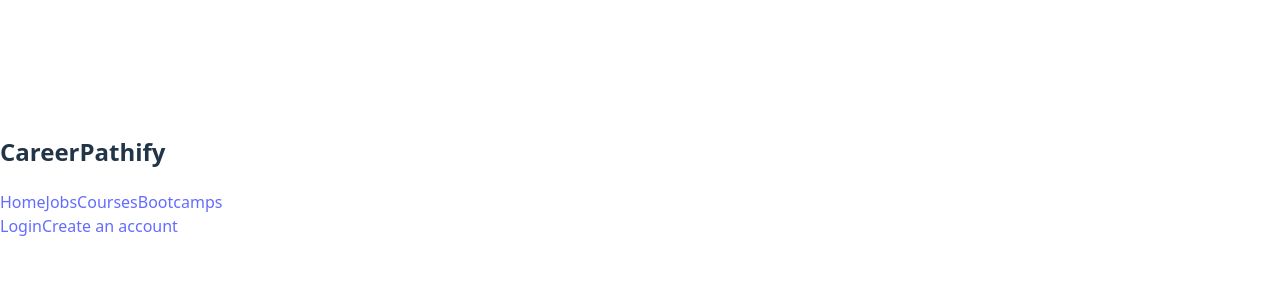
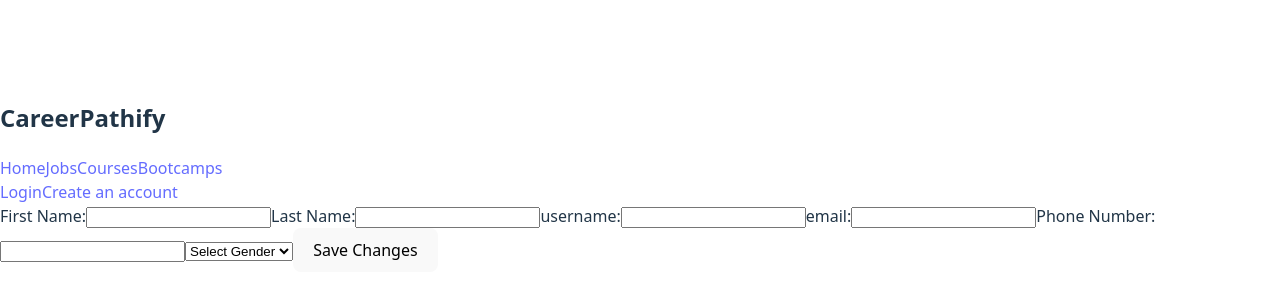
Before and after one commit to JoudKhalidAlosaimi/path-to-your-career-frontend, a React (Vite) app: page /profile in a window 1280 px wide. Shown: the part 224-524 px from the top of the page. Built offline with nearby package versions, Linux system fonts and the light colour scheme.

Commit message:
adding a UserProfile component so the user can change his info , still need to find a way to update the User fields too

```diff
--- a/src/App.jsx
+++ b/src/App.jsx
@@ -14,6 +14,7 @@ import Login from './components/Auth/Login'
 
 
 import { getUserFromToken } from './lib/auth'
+import UserProfile from './components/UserProfile/UserProfile'
 
 
 function App() {
@@ -26,7 +27,7 @@ function App() {
       <Routes>
         <Route path='/register' element={<Register/>}/>
         <Route path='/login' element={<Login setUser={setUser}/>}/>
-
+        <Route path='/profile' element={<UserProfile user={user}/>} />
 
         <Route path='/home' element={<HomePage/>}/>
         <Route path='/jobs' element={<JobIndex/>}/>
--- a/src/components/NavBar/NavBar.jsx
+++ b/src/components/NavBar/NavBar.jsx
@@ -19,7 +19,10 @@ function NavBar({ user, setUser }) {
                 {
                     user
                     ?
+                    <>
+                        <Link to={'/profile'}>Account</Link>
                         <LogOutButton setUser={setUser} />
+                    </>
                     :
                     <>
                         <Link to={'/login'}>Login</Link>
--- /dev/null
+++ b/src/components/UserProfile/UserProfile.jsx
@@ -0,0 +1,69 @@
+import { useState,useEffect } from "react"
+import axios from "axios"
+import { authRequest, getUserFromToken, clearTokens } from "../../lib/auth"
+
+function UserProfile() {
+    const [formData, setFormData] = useState({
+        first_name: '',
+        last_name: '',
+        username: '',
+        password: '',
+        email: '',
+        phone_number :'',
+        gender : ''
+    })
+
+
+    async function getProfile() {
+        const response = await authRequest({method:'get', url:`http://127.0.0.1:8000/api/profile/`})
+        setFormData(response.data)
+    }
+
+    useEffect(() => {
+        getProfile()
+    }, [])
+
+    function handleChange(e) {
+        setFormData({ ...formData, [e.target.name]: e.target.value })
+        console.log(formData)
+    }
+
+    async function handleSubmit(e) {
+        e.preventDefault()
+        const response = await authRequest({method: 'put', url: `http://127.0.0.1:8000/api/profile/`, data :formData})
+        console.log(response.data)
+    }
+
+return (
+    <div>
+        <form onSubmit={handleSubmit}>
+                <div>
+                    <label htmlFor='first_name'>First Name:</label>
+                    <input value={formData.first_name} onChange={handleChange} id='first_name' name='first_name' />
+
+                    <label htmlFor='last_name'>Last Name:</label>
+                    <input value={formData.last_name} onChange={handleChange} id='last_name' name='last_name' />
+
+                    <label htmlFor='username'>username:</label>
+                    <input value={formData.username} onChange={handleChange} id='username' name='username' />
+
+                    <label htmlFor='email'>email:</label>
+                    <input value={formData.email} onChange={handleChange} id='email' name='email' />
+
+                    <label htmlFor='phone_number'>Phone Number:</label>
+                    <input value={formData.phone_number} onChange={handleChange} type='number' id='phone_number' name='phone_number'/>
+
+                    <select name="gender" value={formData.gender} onChange={handleChange}>
+                        <option value="">Select Gender</option>
+                        <option value="Male">Male</option>
+                        <option value="Female">Female</option>
+                    </select>
+
+                    <button type='submit'>Save Changes</button>
+                </div>
+            </form>
+    </div>
+)
+}
+
+export default UserProfile
```
